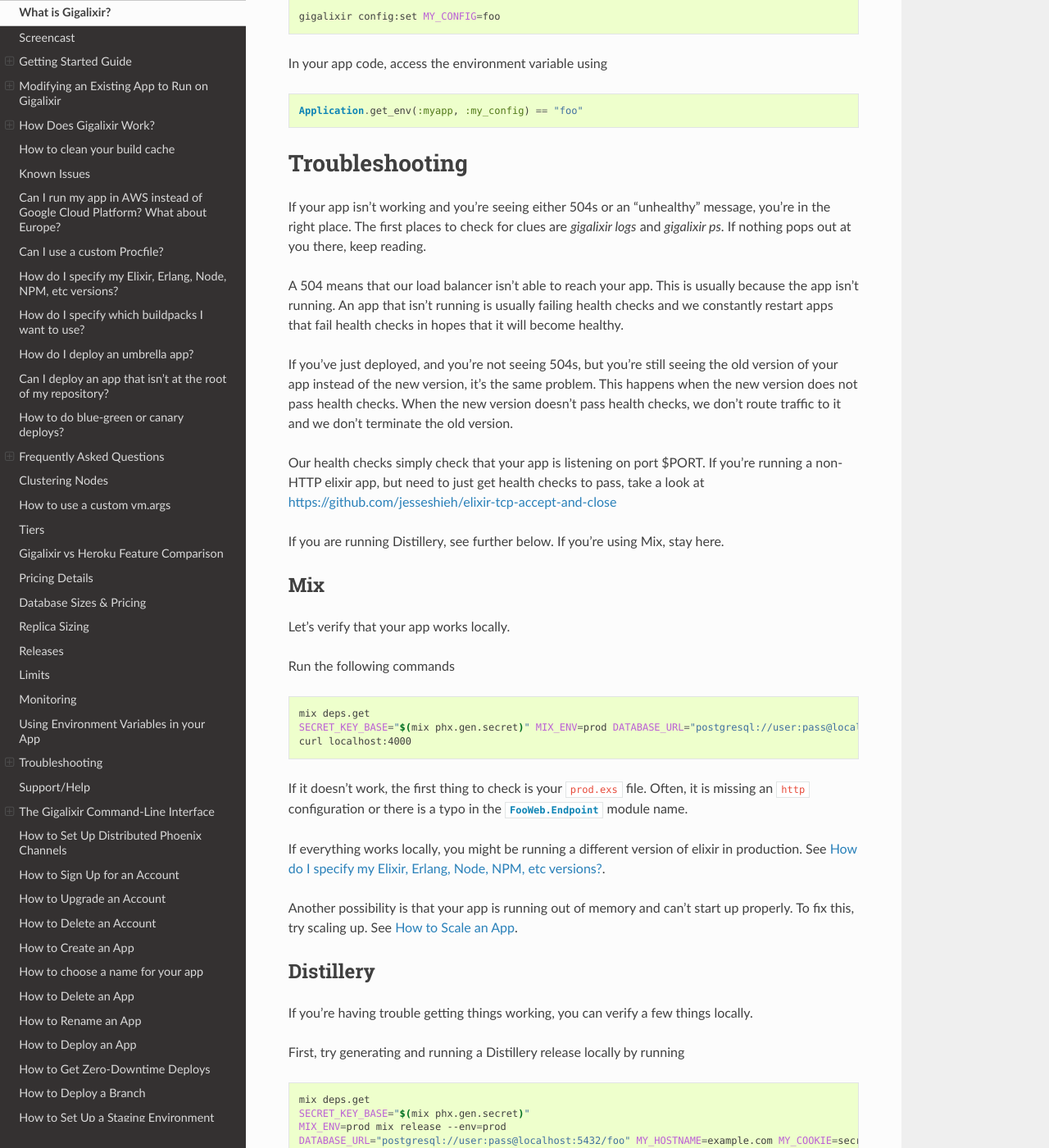
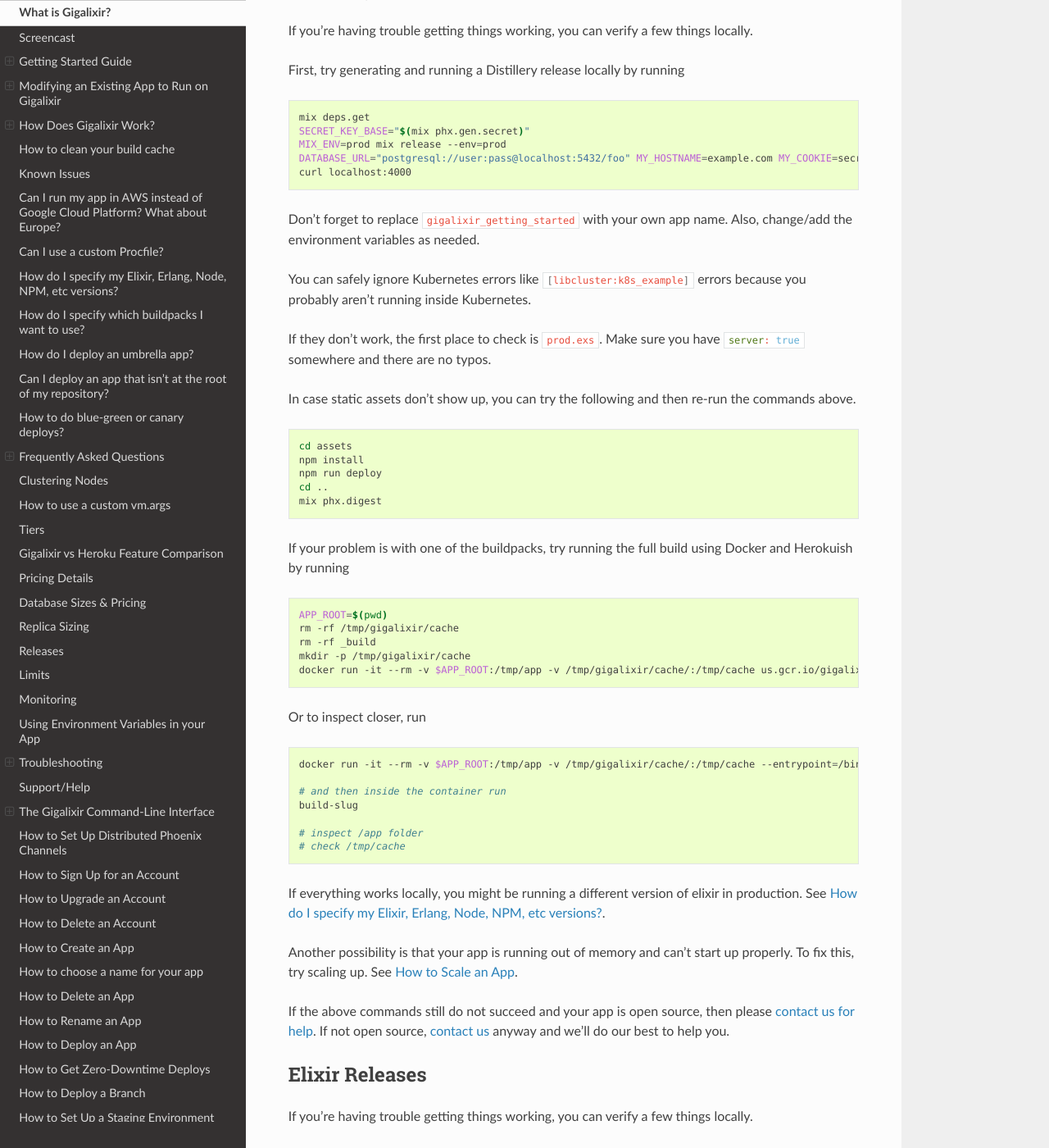
Before and after one commit to gigalixir/gigalixir-cli, a Sphinx documentation site: the page built from docs/source/main.rst, in a window 1280 px wide and 1400 px high, scrolled down 35459 px. Shown: the whole window at 82% size. Built offline with Sphinx 7.4.7 and the Read the Docs theme 2.0.0, drawn with Linux system fonts in a browser that asks for light colours; some of the changed text lies outside the part shown.

Commit message:
docs: troubleshooting elixir releases. no more need for custom compile. phoenix 1.4.4 note.

```diff
--- a/docs/source/main.rst
+++ b/docs/source/main.rst
@@ -252,15 +252,7 @@ For an example app that uses mix and works on gigalixir, see https://github.com/
 Configuration and Secrets
 ^^^^^^^^^^^^^^^^^^^^^^^^^
 
-By default, Phoenix creates a :bash:`prod.secret.exs` file to store secrets. If you want to continue using :bash:`prod.secret.exs` you'll have to commit it to version control. This is usually not a good idea, though.
-
-Gigalixir prefers that you use environment variables for secrets and configuration. To do this, you'll want to delete your :bash:`prod.secret.exs` file, move the contents to your :bash:`config/prod.exs` file, and modify the values to pull from environment variables.
-
-Open your :bash:`config/prod.exs` file and delete the following line if it is there
-
-.. code-block:: elixir
-
-    import_config "prod.secret.exs"
+As of Phoenix 1.4.4+, :bash:`prod.secret.exs` has been `modernized <https://github.com/phoenixframework/phoenix/pull/3380>`_ and uses environment variables for configuration which is exactly what we want. If you are running an older version of phoenix, you'll probably want to delete your :bash:`prod.secret.exs` file, and comment out the line in your :bash:`prod.exs` that imports it.
 
 Then append something like the following in :bash:`prod.exs`. Don't replace what you already have, just add this to the bottom.
 
@@ -288,11 +280,7 @@ Then append something like the following in :bash:`prod.exs`. Don't replace what
    Phoenix 1.2, 1.3, and 1.4 give different names so this is a common source of errors.
 3. Replace :elixir:`GigalixirGettingStarted.Repo` with your repo module name e.g. :elixir:`MyApp.Repo`
 
-You don't have to worry about setting your :bash:`SECRET_KEY_BASE` config because we generate one and set it for you. If you don't use a gigalixir managed postgres database, you'll have to set the :bash:`DATABASE_URL` yourself. You can do this by running the following, but you'll need to :ref:`install the CLI` and login. For more information on setting configs, see :ref:`configs`.
-
-.. code-block:: bash
-
-    gigalixir config:set DATABASE_URL="ecto://user:pass@host:port/db"
+You don't have to worry about setting your :bash:`SECRET_KEY_BASE` config because we generate one and set it for you.
 
 Don't forget to commit your changes
 
@@ -300,24 +288,6 @@ Don't forget to commit your changes
 
     git add config/prod.exs
     git commit -m "setup production deploys"
-
-Setup Static Assets
-^^^^^^^^^^^^^^^^^^^
-
-The `phoenix static buildpack <https://github.com/gjaldon/heroku-buildpack-phoenix-static>`_ still uses brunch at the moment until `this issue <https://github.com/gjaldon/heroku-buildpack-phoenix-static/issues/75>`_ closes. If you're on Phoenix 1.3 or lower, you should be fine. If you're on Phoenix 1.4, you need to configure it to use webpack by creating a file at the root of your repository called :bash:`compile` with these contents
-
-.. code-block:: bash
-
-    npm run deploy
-    cd $phoenix_dir
-    mix "${phoenix_ex}.digest"
-
-Don't forget to commit
-
-.. code-block:: bash
-
-    git add compile
-    git commit -m "use webpack for static assets instead of brunch"
 
 Specify Versions
 ^^^^^^^^^^^^^^^^
@@ -426,15 +396,7 @@ Don't forget to commit
 Configuration and Secrets
 ^^^^^^^^^^^^^^^^^^^^^^^^^
 
-By default, Phoenix creates a :bash:`prod.secret.exs` file to store secrets. If you want to continue using :bash:`prod.secret.exs` you'll have to commit it to version control so we can bundle it into your release. This is usually not a good idea, though.
-
-Gigalixir prefers that you use environment variables for secrets and configuration. To do this, you'll want to delete your :bash:`prod.secret.exs` file, move the contents to your :bash:`config/prod.exs` file, and modify the values to pull from environment variables.
-
-Open your :bash:`config/prod.exs` file and delete the following line if it is there
-
-.. code-block:: elixir
-
-    import_config "prod.secret.exs"
+As of Phoenix 1.4.4+, :bash:`prod.secret.exs` has been `modernized <https://github.com/phoenixframework/phoenix/pull/3380>`_ and uses environment variables for configuration which is exactly what we want. If you are running an older version of phoenix, you'll probably want to delete your :bash:`prod.secret.exs` file, and comment out the line in your :bash:`prod.exs` that imports it.
 
 Then add something like the following in :bash:`prod.exs`
 
@@ -467,29 +429,7 @@ Then add something like the following in :bash:`prod.exs`
    Phoenix 1.2, 1.3, and 1.4 give different names so this is a common source of errors.
 3. Replace :elixir:`GigalixirGettingStarted.Repo` with your repo module name e.g. :elixir:`MyApp.Repo`
 
-You don't have to worry about setting your :bash:`SECRET_KEY_BASE` config because we generate one and set it for you. If you don't use a gigalixir managed postgres database, you'll have to set the :bash:`DATABASE_URL` yourself. You can do this by running the following, but you'll need to :ref:`install the CLI` and login. For more information on setting configs, see :ref:`configs`.
-
-.. code-block:: bash
-
-    gigalixir config:set DATABASE_URL="ecto://user:pass@host:port/db"
-
-Setup Static Assets
-^^^^^^^^^^^^^^^^^^^
-
-The `phoenix static buildpack <https://github.com/gjaldon/heroku-buildpack-phoenix-static>`_ still uses brunch at the moment until `this issue <https://github.com/gjaldon/heroku-buildpack-phoenix-static/issues/75>`_ closes. If you're on Phoenix 1.3 or lower, you should be fine. If you're on Phoenix 1.4, you need to configure it to use webpack by creating a file at the root of your repository called :bash:`compile` with these contents
-
-.. code-block:: bash
-
-    npm run deploy
-    cd $phoenix_dir
-    mix "${phoenix_ex}.digest"
-
-Don't forget to commit
-
-.. code-block:: bash
-
-    git add compile
-    git commit -m "use webpack for static assets instead of brunch"
+You don't have to worry about setting your :bash:`SECRET_KEY_BASE` config because we generate one and set it for you. If you don't use a gigalixir managed postgres database, you'll have to set the :bash:`DATABASE_URL` yourself.
 
 Specify Versions
 ^^^^^^^^^^^^^^^^
@@ -1411,7 +1351,13 @@ If you've just deployed, and you're not seeing 504s, but you're still seeing the
 
 Our health checks simply check that your app is listening on port $PORT. If you're running a non-HTTP elixir app, but need to just get health checks to pass, take a look at https://github.com/jesseshieh/elixir-tcp-accept-and-close
 
-If you are running Distillery, see further below. If you're using Mix, stay here.
+If you're using Mix, see `troubleshooting mix`_.
+
+If you're using Distillery, see `troubleshooting distillery`_.
+
+If you're using Elixir Releases, see `troubleshooting elixir releases`_.
+
+.. _`troubleshooting mix`:
 
 Mix
 ---
@@ -1431,6 +1377,10 @@ If it doesn't work, the first thing to check is your :bash:`prod.exs` file. Ofte
 If everything works locally, you might be running a different version of elixir in production. See :ref:`configure versions`.
 
 Another possibility is that your app is running out of memory and can't start up properly. To fix this, try scaling up. See :ref:`scaling`.
+
+If the above commands still do not succeed and your app is open source, then please `contact us for help`_. If not open source, `contact us`_ anyway and we'll do our best to help you.
+
+.. _`troubleshooting distillery`:
 
 Distillery
 ----------
@@ -1445,6 +1395,68 @@ First, try generating and running a Distillery release locally by running
     SECRET_KEY_BASE="$(mix phx.gen.secret)"
     MIX_ENV=prod mix release --env=prod
     DATABASE_URL="postgresql://user:pass@localhost:5432/foo" MY_HOSTNAME=example.com MY_COOKIE=secret REPLACE_OS_VARS=true MY_NODE_NAME=foo@127.0.0.1 PORT=4000 _build/prod/rel/gigalixir_getting_started/bin/gigalixir_getting_started foreground
+    curl localhost:4000
+
+Don't forget to replace :bash:`gigalixir_getting_started` with your own app name. Also, change/add the environment variables as needed.
+
+You can safely ignore Kubernetes errors like :bash:`[libcluster:k8s_example]` errors because you probably aren't running inside Kubernetes.
+
+If they don't work, the first place to check is :bash:`prod.exs`. Make sure you have :elixir:`server: true` somewhere and there are no typos.
+
+In case static assets don't show up, you can try the following and then re-run the commands above.
+
+.. code-block:: bash
+
+    cd assets
+    npm install
+    npm run deploy
+    cd ..
+    mix phx.digest
+
+If your problem is with one of the buildpacks, try running the full build using Docker and Herokuish by running
+
+.. code-block:: bash
+
+    APP_ROOT=$(pwd)
+    rm -rf /tmp/gigalixir/cache
+    rm -rf _build
+    mkdir -p /tmp/gigalixir/cache
+    docker run -it --rm -v $APP_ROOT:/tmp/app -v /tmp/gigalixir/cache/:/tmp/cache us.gcr.io/gigalixir-152404/herokuish
+
+Or to inspect closer, run
+
+.. code-block:: bash
+
+    docker run -it --rm -v $APP_ROOT:/tmp/app -v /tmp/gigalixir/cache/:/tmp/cache --entrypoint=/bin/bash us.gcr.io/gigalixir-152404/herokuish
+
+    # and then inside the container run
+    build-slug
+
+    # inspect /app folder
+    # check /tmp/cache
+
+If everything works locally, you might be running a different version of elixir in production. See :ref:`configure versions`.
+
+Another possibility is that your app is running out of memory and can't start up properly. To fix this, try scaling up. See :ref:`scaling`.
+
+If the above commands still do not succeed and your app is open source, then please `contact us for help`_. If not open source, `contact us`_ anyway and we'll do our best to help you.
+
+.. _`troubleshooting elixir releases`:
+
+Elixir Releases
+---------------
+
+If you're having trouble getting things working, you can verify a few things locally.
+
+First, try generating and running a release locally by running
+
+.. code-block:: bash
+
+    mix deps.get
+    SECRET_KEY_BASE="$(mix phx.gen.secret)"
+    DATABASE_URL="postgresql://user:pass@localhost:5432/foo"
+    MIX_ENV=prod mix release
+    APP_NAME=gigalixir_getting_started PORT=4000 _build/prod/rel/gigalixir_getting_started/bin/gigalixir_getting_started start
     curl localhost:4000
 
 Don't forget to replace :bash:`gigalixir_getting_started` with your own app name. Also, change/add the environment variables as needed.
```
